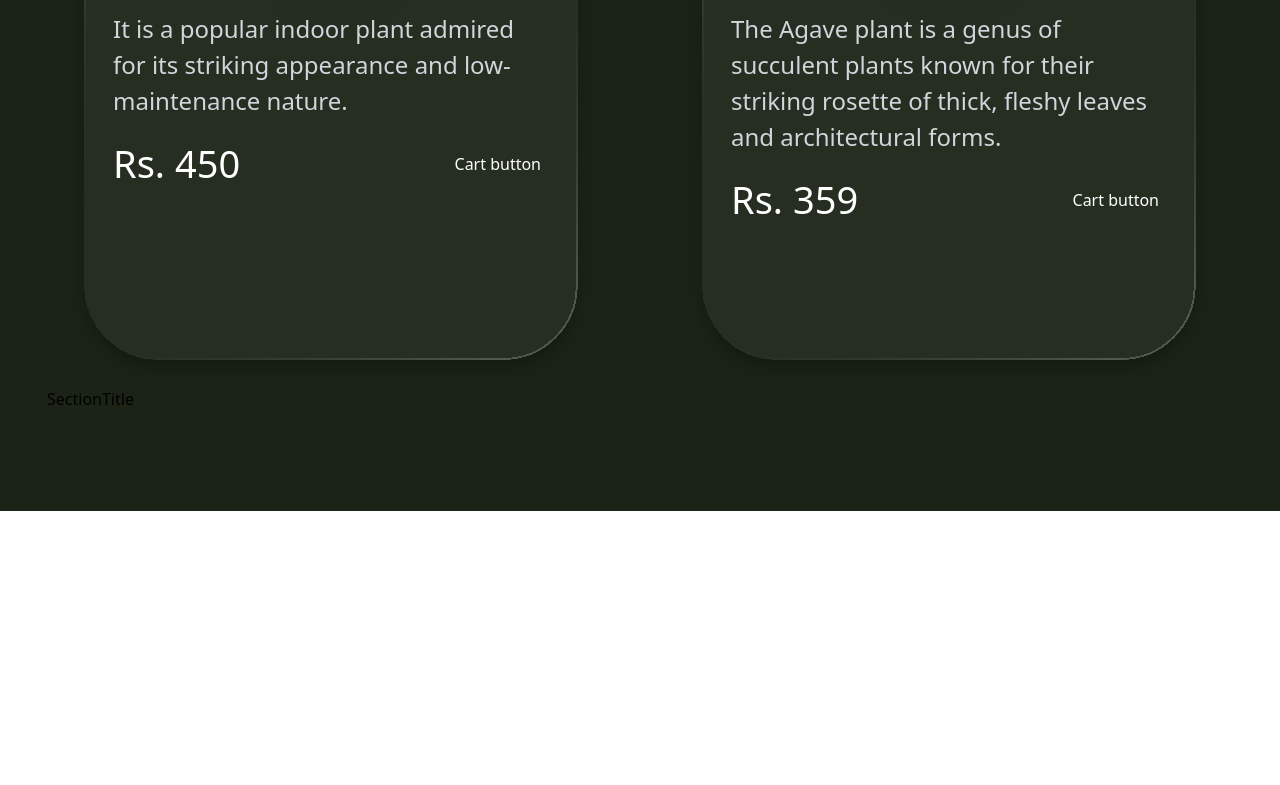
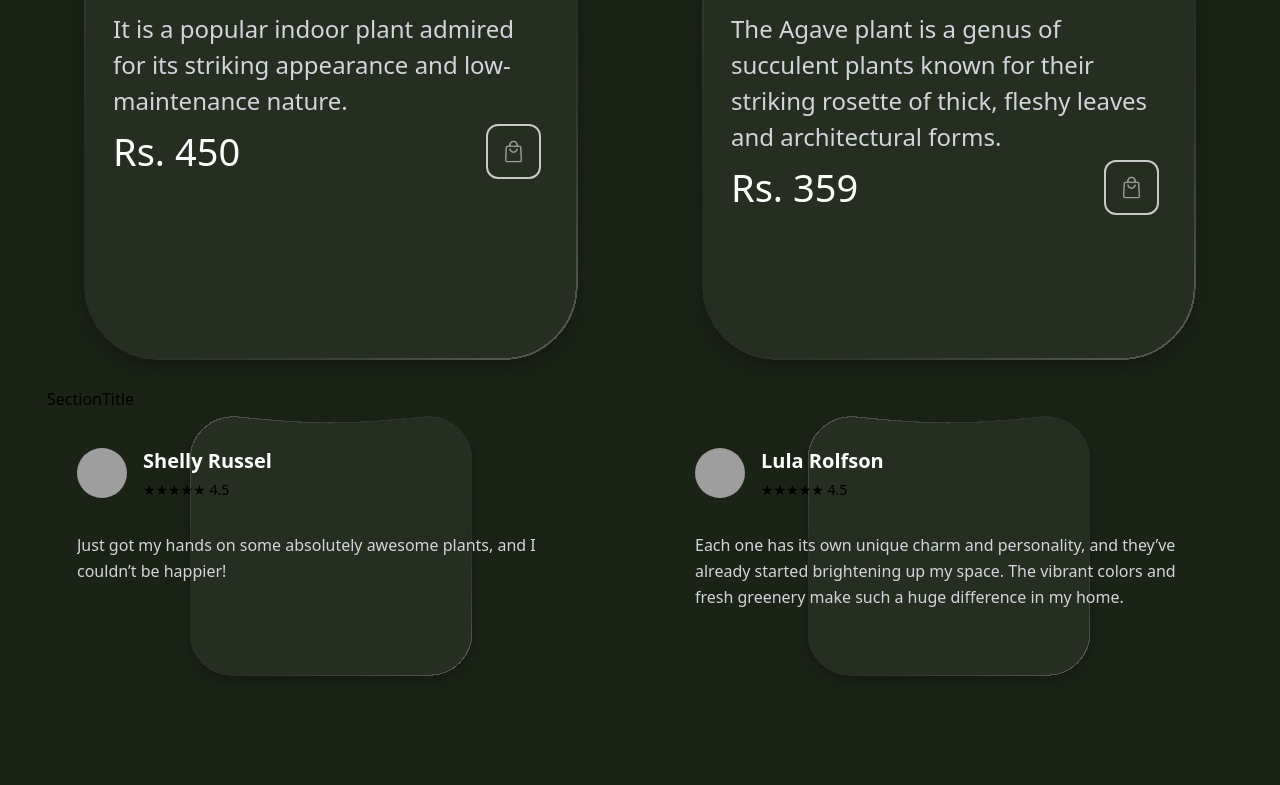
Before and after one commit to Arghyadeep09/FloralDemo, a React (Vite) app: page / in a window 1280 px wide. Shown: the part 4695-5480 px from the top of the page. Before the commit the page ends 5206 px from the top, so only its background shows below. Built offline with nearby package versions, Linux system fonts and the light colour scheme; grey boxes are pictures that could not be loaded.

Commit message:
added cardbutton component and reviewcardcomponent

```diff
--- a/src/components/sections/TopSellingSection.jsx
+++ b/src/components/sections/TopSellingSection.jsx
@@ -40,20 +40,16 @@ const TopSellingSection = () => {
                    gap-x-[50px] gap-y-[185px]
                    max-w-[1728px] w-full mx-auto '>
 
-                    {demoReviewData.map((data)=>{
+                    {demoReviewData.map((data)=>(
                       <ReviewCard
                       key={data.id}
                       name={data.name}
                       rating={data.rating}
                       image={data.image}
                       review={data.review}/>
-                    })}
+                    ))}
 
       </div>
-
-
-
-
     </section>
   );
 };
--- a/src/components/ui/CartButton.jsx
+++ b/src/components/ui/CartButton.jsx
@@ -2,9 +2,8 @@ import React from 'react'
 
 const CartButton = () => {
   return (
-    <div className='text-white'>
-      Cart
-      button
+    <div className='border-2 border-white rounded-xl h-[55px] w-[55px] opacity-75' >
+      <img src="/images/bagicon.svg" alt="bag icon" className=' p-3.5 ' />
     </div>
   )
 }
--- a/src/components/ui/PlantCard.jsx
+++ b/src/components/ui/PlantCard.jsx
@@ -49,8 +49,8 @@ const PlantCard = ({ name, description, price, image, cardBackgroundUrl = "/imag
         <div className='pl-[66px] pr-[74px]'>
             <p className='text-gray-300 text-[24px] mt-2'>{description}</p>
         </div>
-        <div className='flex justify-between items-center pl-[66px] pr-[74px] mt-4'>
-          <span className='text-white font-normal text-[38px]'>
+        <div className='flex justify-between items-center pl-[66px] pr-[74px] mt-1  '>
+          <span className='text-white font-normal text-[38px] '>
             Rs. {price}
           </span>
           <CartButton />
--- a/src/components/ui/ReviewCard.jsx
+++ b/src/components/ui/ReviewCard.jsx
@@ -1,24 +1,62 @@
-import React from 'react'
+import React from 'react';
 
-const ReviewCard = ({name,rating,image,review}) => {
+const ReviewCard = ({ name, rating, image, review }) => {
+
+  // Standardized dimensions
+  const CARD_HEIGHT = 'h-[280px]';
+
+  // Padding values measured from Figma for the Review Card's content area
+  // We'll use these in Tailwind syntax below.
+  const PADDING_TOP = 'pt-[35px]';
+  const PADDING_RIGHT_LEFT = 'px-[30px]';
+  const PADDING_BOTTOM = 'pb-[30px]';
+
   return (
+    <div
+      // 1. Main Card Container: Position relative for stacking context
+      className={`relative w-full ${CARD_HEIGHT} overflow-hidden`}
+    >
 
-    <>
-      <div>
-        <img src="/images/Rectangle 7.svg" alt="Review Card" className='' />
-        <div>
-            <img src="" alt="" />
-            <div>
-                <h2></h2>
-                <p></p>
-            </div>
+      {/* Background Layer (z-0) - Identical Structure */}
+      <img
+        src="/images/Rectangle 7.svg"
+        alt="Review Card Background"
+        className="absolute inset-0 w-full h-full object-fill z-0"
+      />
+
+      {/* 2. Content Layer (z-10): Absolute overlay covering the card area */}
+      {/* 💡 APPLY vertical padding (top/bottom) to this container.
+           We will apply horizontal padding to the inner divs. */}
+      <div
+        className={`absolute inset-0 z-10 flex flex-col ${PADDING_TOP} ${PADDING_BOTTOM}`}
+      >
+
+        {/* Top Section: Avatar, Name, and Rating (Horizontal Flex) */}
+        {/* Apply horizontal padding here */}
+        <div className={`flex items-center space-x-4 mb-4 ${PADDING_RIGHT_LEFT}`}>
+
+          {/* Avatar Image (Rounded) */}
+          <img
+            src={image}
+            alt={`Avatar of ${name}`}
+            className='w-[50px] h-[50px] rounded-full object-cover'
+          />
+
+          {/* Name and Rating */}
+          <div className='flex flex-col'>
+            <h2 className='text-white font-semibold text-[20px]'>{name}</h2>
+            <p className='text-brand-accent text-sm mt-1'>{rating}</p>
+          </div>
         </div>
-        <div>
-            <p></p>
+
+        {/* Bottom Section: Review Text */}
+        {/* Apply horizontal padding here */}
+        <div className={`mt-4 ${PADDING_RIGHT_LEFT}`}>
+          <p className='text-gray-300 text-[16px] leading-relaxed line-clamp-4'>{review}</p>
         </div>
       </div>
-    </>
-  )
+    </div>
+  );
 }
 
-export default ReviewCard
+export default ReviewCard;
```
